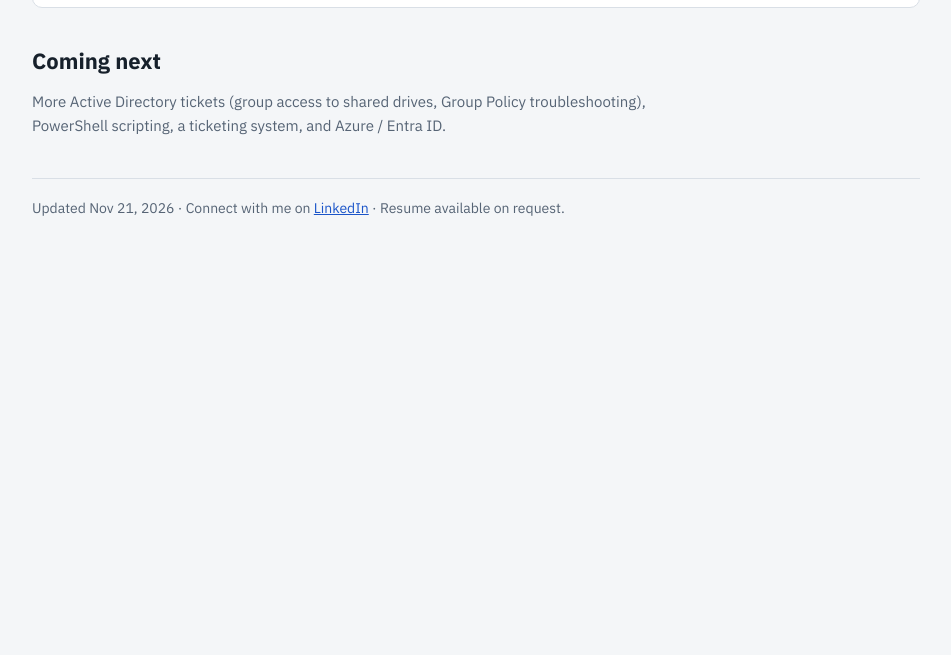
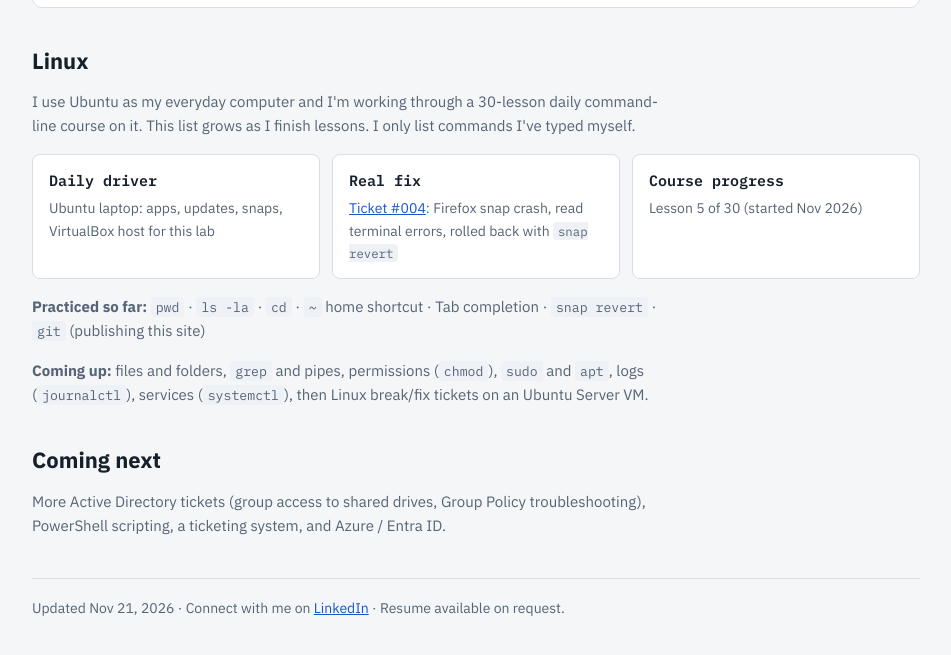
Before and after one commit to oli-it/oli-it.github.io, a plain HTML site: page index.html in a window 1280 px wide. Shown: the part 5811-6466 px from the top of the page, without its empty margins (164-1115 px from the left). Before the commit the page ends 6095 px from the top, so only its background shows below. Drawn offline with Linux system fonts and the light colour scheme.

Commit message:
Add Linux section
Co-Authored-By: Claude Opus 5.5 <noreply@anthropic.com>

```diff
--- a/index.html
+++ b/index.html
@@ -459,6 +459,18 @@ footer { color: var(--muted); font-size: 14px; border-top: 1px solid var(--line)
     </article>
   </section>
 
+  <section aria-labelledby="linux-h">
+    <h2 id="linux-h">Linux</h2>
+    <p class="section-note">I use Ubuntu as my everyday computer and I'm working through a 30-lesson daily command-line course on it. This list grows as I finish lessons. I only list commands I've typed myself.</p>
+    <div class="setup">
+      <div class="machine"><strong>Daily driver</strong><span>Ubuntu laptop: apps, updates, snaps, VirtualBox host for this lab</span></div>
+      <div class="machine"><strong>Real fix</strong><span><a href="#t004">Ticket #004</a>: Firefox snap crash, read terminal errors, rolled back with <code>snap revert</code></span></div>
+      <div class="machine"><strong>Course progress</strong><span>Lesson 5 of 30 (started Nov 2026)</span></div>
+    </div>
+    <p class="section-note"><strong>Practiced so far:</strong> <code>pwd</code> · <code>ls -la</code> · <code>cd</code> · <code>~</code> home shortcut · Tab completion · <code>snap revert</code> · <code>git</code> (publishing this site)</p>
+    <p class="section-note"><strong>Coming up:</strong> files and folders, <code>grep</code> and pipes, permissions (<code>chmod</code>), <code>sudo</code> and <code>apt</code>, logs (<code>journalctl</code>), services (<code>systemctl</code>), then Linux break/fix tickets on an Ubuntu Server VM.</p>
+  </section>
+
   <section aria-labelledby="next-h">
     <h2 id="next-h">Coming next</h2>
     <p class="section-note">More Active Directory tickets (group access to shared drives, Group Policy troubleshooting), PowerShell scripting, a ticketing system, and Azure / Entra ID.</p>
```
